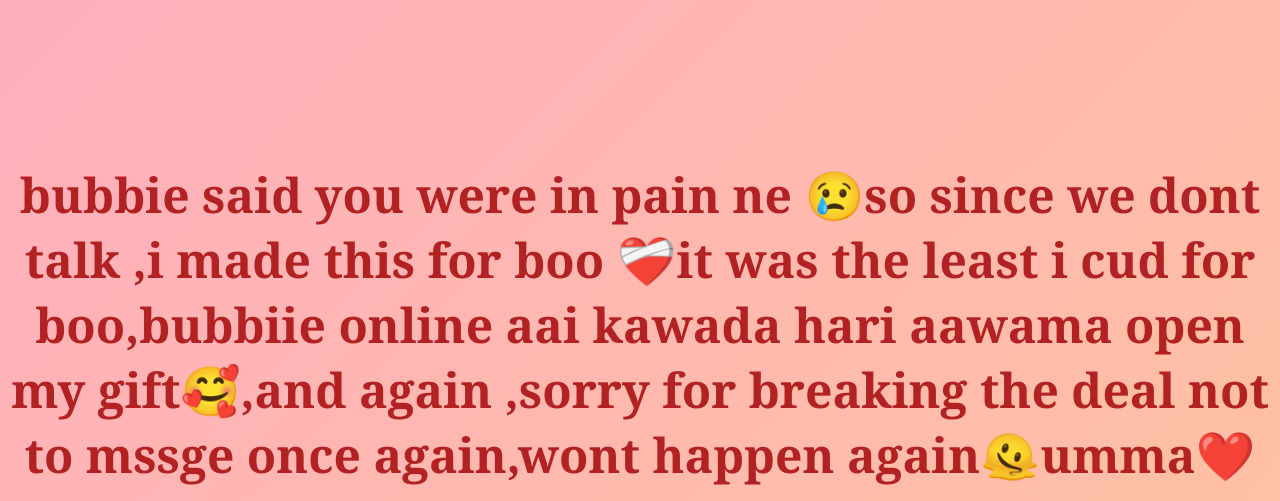
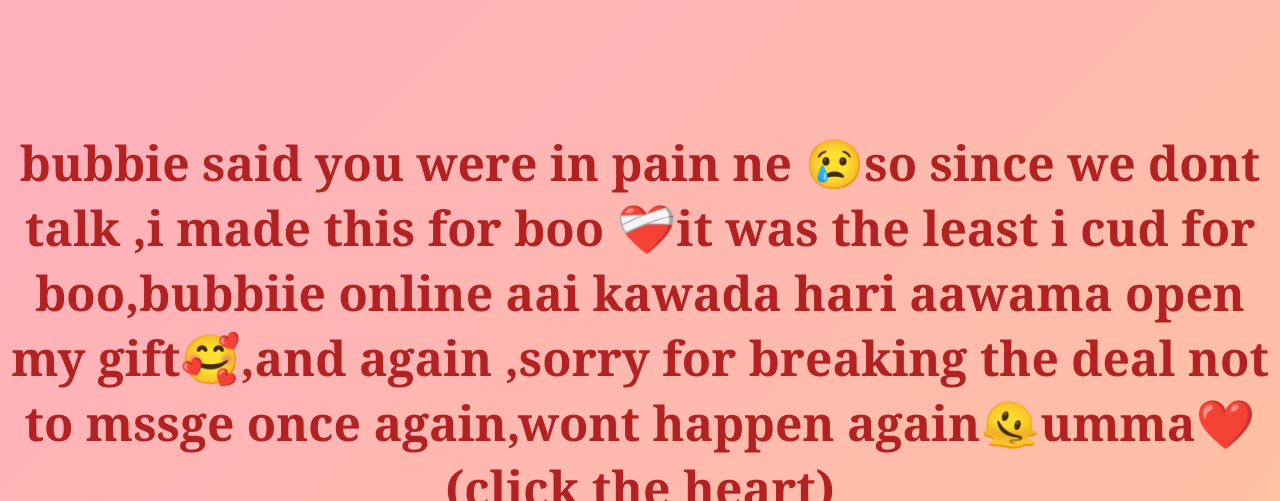
Before and after one commit to sup4chiran2/flwrsfrlele, a plain HTML site: page index.html in a window 1280 px wide. Shown: the top 501 px of the page. Drawn offline with Linux system fonts and the light colour scheme.

Commit message:
Update index.html

```diff
--- a/index.html
+++ b/index.html
@@ -33,7 +33,7 @@
     </style>
 </head>
 <body>
-    <h1>bubbie said you were in pain ne 😢so since we dont talk ,i made this for boo ❤️‍🩹it was the least i cud for boo,bubbiie online aai kawada hari aawama open my gift🥰,and again ,sorry for breaking the deal not to mssge once again,wont happen again🫠umma❤️</h1>
+    <h1>bubbie said you were in pain ne 😢so since we dont talk ,i made this for boo ❤️‍🩹it was the least i cud for boo,bubbiie online aai kawada hari aawama open my gift🥰,and again ,sorry for breaking the deal not to mssge once again,wont happen again🫠umma❤️(click the heart)</h1>
     <div class="heart" onclick="window.location.href='index2.html'">❤️</div>
 </body>
 </html>
```
